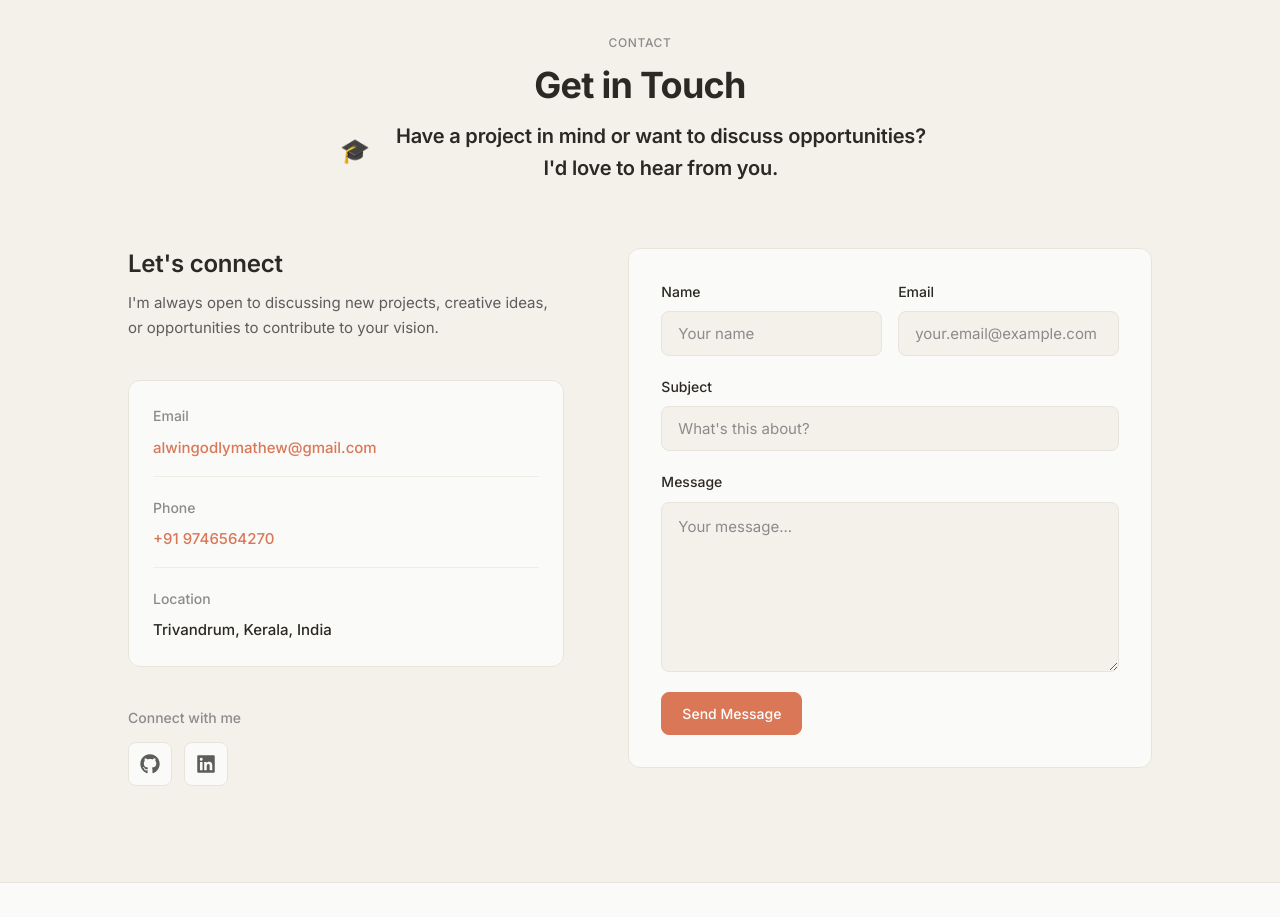
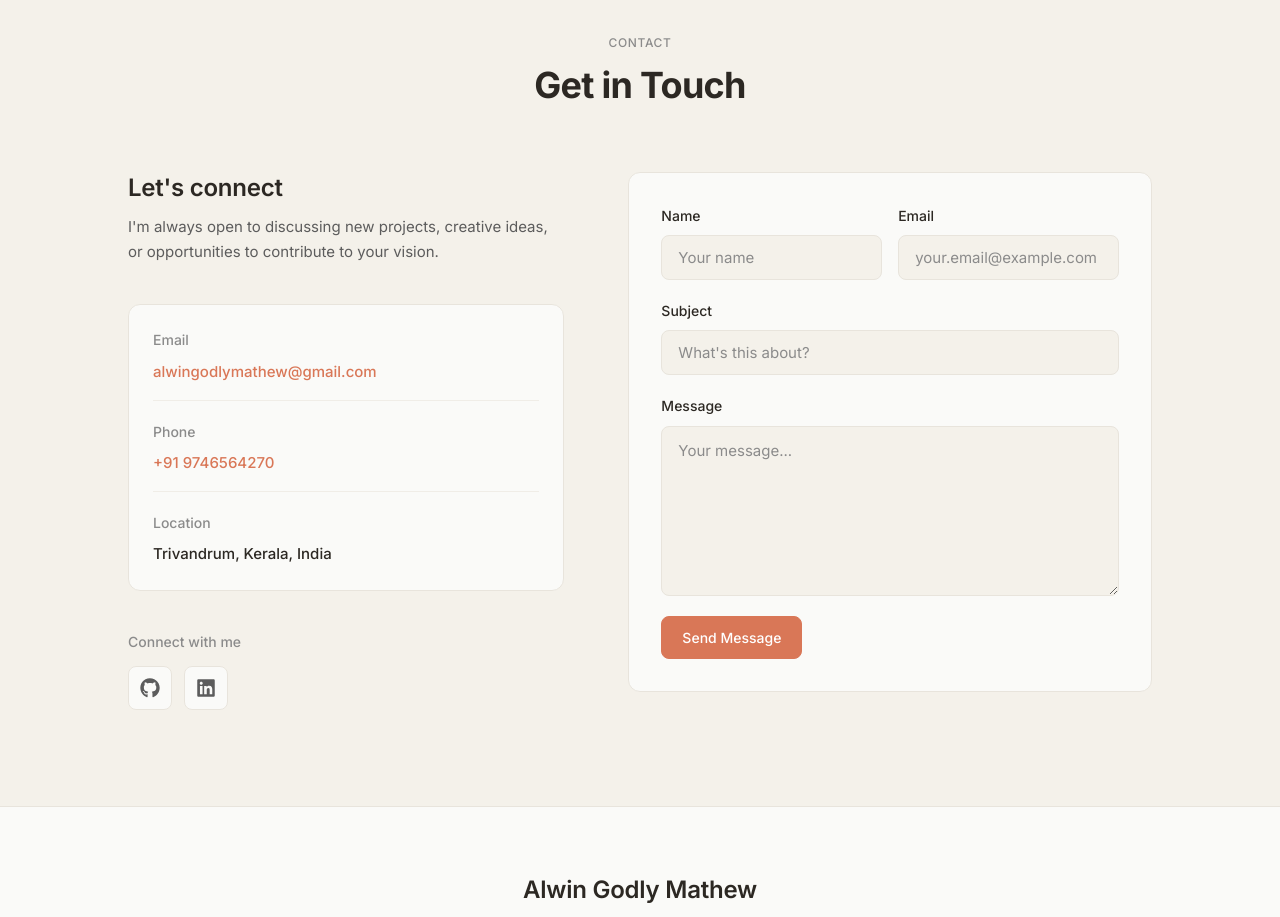
Before and after one commit to alwingodly/myportfolio, a React (Vite) app: page / in a window 1280 px wide. Shown: the part 5280-6197 px from the top of the page. Built offline with nearby package versions, Linux system fonts and the light colour scheme; no server answers.

Commit message:
ui updates

```diff
--- a/src/components/contact/Contact.jsx
+++ b/src/components/contact/Contact.jsx
@@ -103,10 +103,6 @@ const Contact = () => {
         >
           <span className="section-label">Contact</span>
           <h2 className="section-title">Get in Touch</h2>
-          <p className="section-subtitle">
-            Have a project in mind or want to discuss opportunities?
-            I'd love to hear from you.
-          </p>
         </div>
 
         <div className="contact-grid">
```
